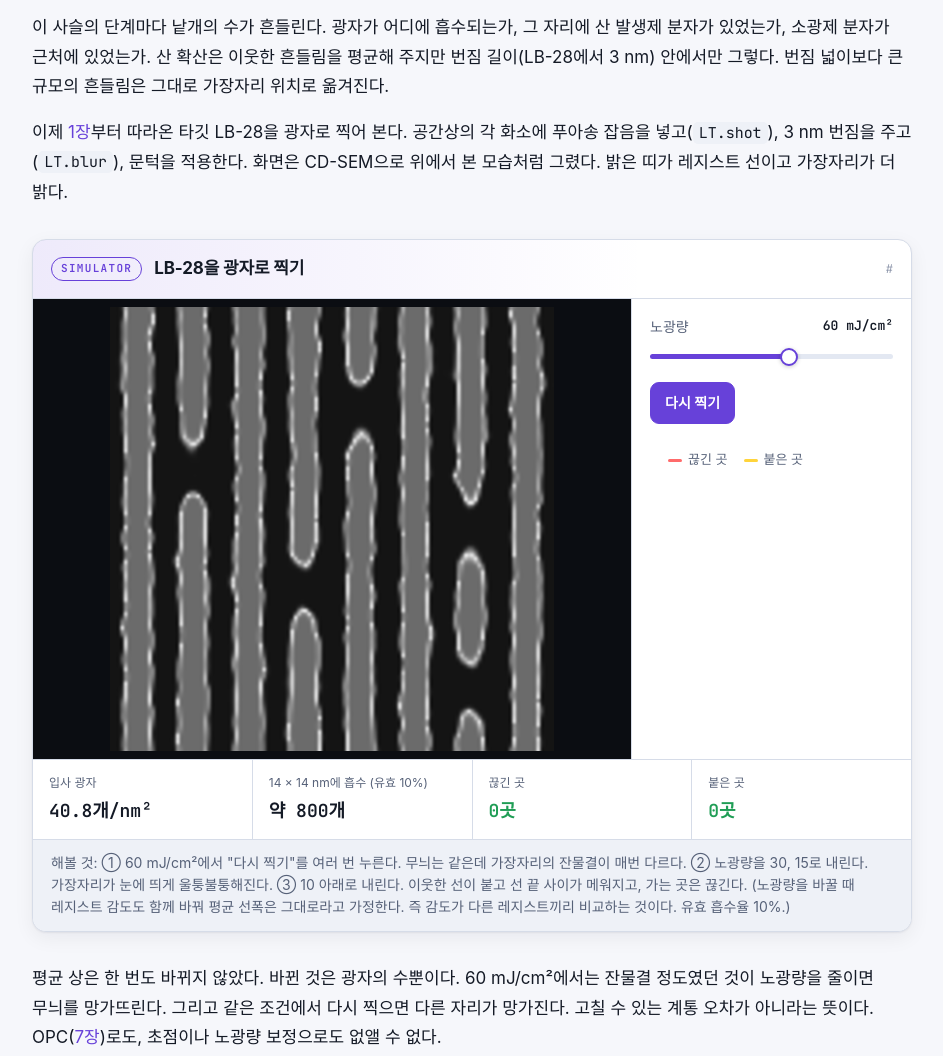
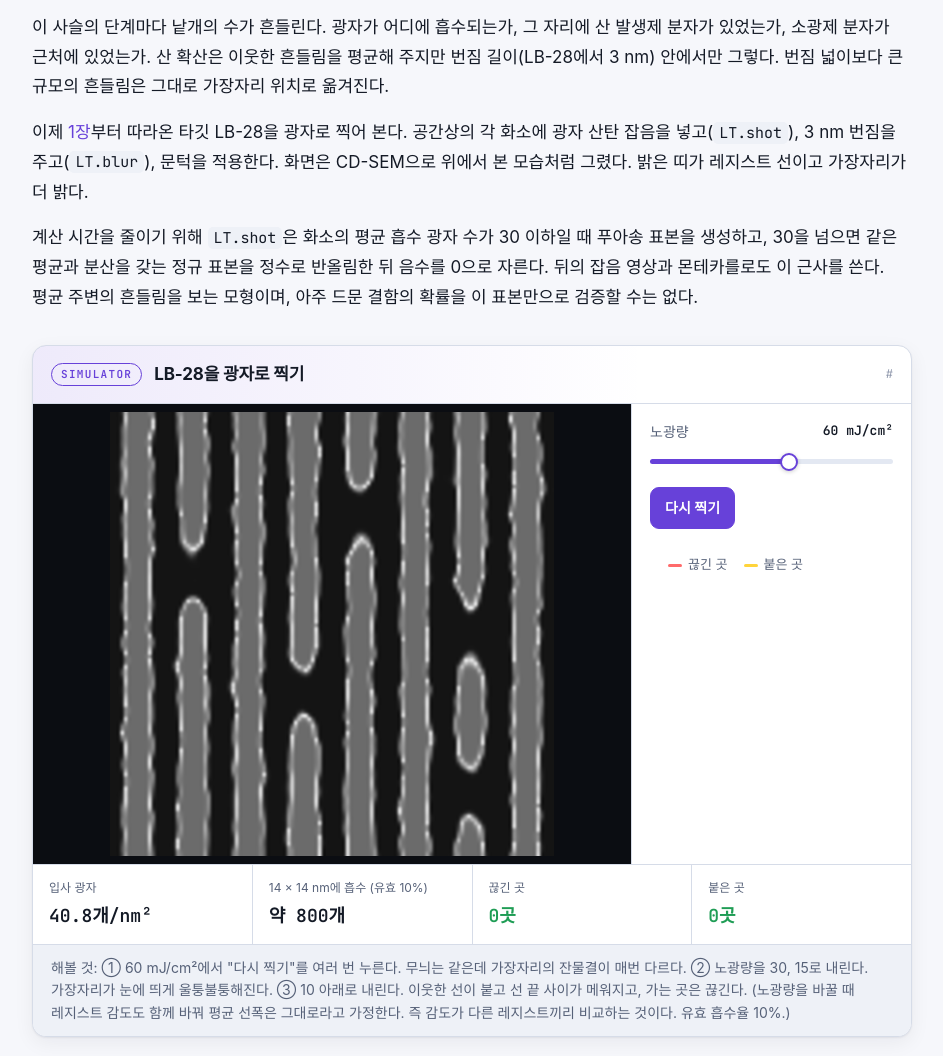
Before and after one commit to geniuskey/lithobook, a website: page chapters/stochastic.html in a window 1280 px wide. Shown: the part 2875-3931 px from the top of the page, without its empty margins (33-976 px from the left). Drawn offline with nearby package versions, Linux system fonts and the light colour scheme; a web font is replaced by a local one.

Commit message:
Clarify shot noise and rare defect approximations

```diff
--- a/chapters/stochastic.html
+++ b/chapters/stochastic.html
@@ -101,7 +101,8 @@
     <h2>광자에서 무늬까지: 흔들림이 살아남는다</h2>
     <p>흡수된 EUV 광자 하나는 92 eV로 레지스트 분자를 이온화한다. 튀어나온 광전자가 주변을 지나가며 2차 전자를 몇 개 더 만들고, 이 전자들이 수 nm 안에 있는 광산 발생제를 깨뜨려 산을 만든다(<a href="resist.html">8장</a>). 광자 하나가 산 여러 개(약 2~5개)를 낳는다. ArF에서는 광자 하나가 산 하나를 만들기도 어려웠던 것과 다르다. 그 뒤는 같다. 노광 후 베이크에서 산이 퍼지며 주변을 탈보호하고, 현상액이 탈보호된 곳을 녹인다.</p>
     <p>이 사슬의 단계마다 낱개의 수가 흔들린다. 광자가 어디에 흡수되는가, 그 자리에 산 발생제 분자가 있었는가, 소광제 분자가 근처에 있었는가. 산 확산은 이웃한 흔들림을 평균해 주지만 번짐 길이(LB-28에서 3 nm) 안에서만 그렇다. 번짐 넓이보다 큰 규모의 흔들림은 그대로 가장자리 위치로 옮겨진다.</p>
-    <p>이제 <a href="overview.html">1장</a>부터 따라온 타깃 LB-28을 광자로 찍어 본다. 공간상의 각 화소에 푸아송 잡음을 넣고(<code>LT.shot</code>), 3 nm 번짐을 주고(<code>LT.blur</code>), 문턱을 적용한다. 화면은 CD-SEM으로 위에서 본 모습처럼 그렸다. 밝은 띠가 레지스트 선이고 가장자리가 더 밝다.</p>
+    <p>이제 <a href="overview.html">1장</a>부터 따라온 타깃 LB-28을 광자로 찍어 본다. 공간상의 각 화소에 광자 산탄 잡음을 넣고(<code>LT.shot</code>), 3 nm 번짐을 주고(<code>LT.blur</code>), 문턱을 적용한다. 화면은 CD-SEM으로 위에서 본 모습처럼 그렸다. 밝은 띠가 레지스트 선이고 가장자리가 더 밝다.</p>
+    <p>계산 시간을 줄이기 위해 <code>LT.shot</code>은 화소의 평균 흡수 광자 수가 30 이하일 때 푸아송 표본을 생성하고, 30을 넘으면 같은 평균과 분산을 갖는 정규 표본을 정수로 반올림한 뒤 음수를 0으로 자른다. 뒤의 잡음 영상과 몬테카를로도 이 근사를 쓴다. 평균 주변의 흔들림을 보는 모형이며, 아주 드문 결함의 확률을 이 표본만으로 검증할 수는 없다.</p>
 
     <div class="sim" id="sim-print">
       <div class="sim-head"><span class="sim-tag">SIMULATOR</span><h3>LB-28을 광자로 찍기</h3></div>
@@ -183,7 +184,7 @@
         <div class="stat"><span class="k">결함 윈도 (&lt; 10⁻¹⁰)</span><span class="v s" id="df-o-w">—</span></div>
         <div class="stat"><span class="k">CD 규격(2.8 nm)과 겹침</span><span class="v" id="df-o-o">—</span></div>
       </div>
-      <div class="sim-note">해볼 것: ① 60 mJ/cm²에서 손잡이를 14 nm에 둔다. 다리 확률이 10⁻⁹쯤으로, 1 cm²에 수십 개다. 13 nm로 옮기면 두 자릿수 넘게 준다. ② "몬테카를로"를 몇 번 누른다. 점은 절벽 꼭대기에서만 보이고, 회색 점선(1/시행 수) 아래는 볼 수 없다. 10⁻¹⁰은 수백억 번을 찍어야 보이는 확률이다. ③ 노광량을 30으로 내린다. 두 절벽이 서로 다가와 10⁻¹⁰ 아래로 내려가는 구간이 사라진다. ④ 100으로 올리면 CD 규격 대부분이 안전해진다. (곡선은 선·간격 중심에서 번짐 넓이 안의 광자 수가 문턱을 넘을 푸아송 꼬리 확률에 칸 안의 독립된 자리 수 약 10을 곱한 것이다. 유효 흡수율 10%.)</div>
+      <div class="sim-note">해볼 것: ① 60 mJ/cm²에서 손잡이를 14 nm에 둔다. 다리 확률이 10⁻⁹쯤으로, 1 cm²에 수십 개다. 13 nm로 옮기면 두 자릿수 넘게 준다. ② "몬테카를로"를 몇 번 누른다. 점은 절벽 꼭대기에서만 보이고, 회색 점선(1/시행 수) 아래는 볼 수 없다. 10⁻¹⁰은 수백억 번을 찍어야 보이는 확률이다. ③ 노광량을 30으로 내린다. 두 절벽이 서로 다가와 10⁻¹⁰ 아래로 내려가는 구간이 사라진다. ④ 100으로 올리면 CD 규격 대부분이 안전해진다. (곡선은 선·간격 중심의 평균과 분산에서 유효 광자 수를 정하고, 푸아송 꼬리의 불완전 감마 함수 표현을 비정수 문턱까지 연속화한 근사다. 번짐으로 이웃 화소가 상관되므로 정확한 푸아송 계수 확률이나 전체 무늬의 연결 결함 확률과 같지는 않다. 칸 안의 독립 자리 수는 약 10으로 가정한다. 유효 흡수율 10%.)</div>
     </div>
 
     <p>두 곡선 사이의 골짜기가 <span class="term">결함 윈도</span><span class="en">(Defect window)</span>다. 초록 띠는 <a href="window.html">10장</a>의 CD 규격이다. 선폭이 규격 안에 있어도 절벽에 걸려 있으면 쓸 수 없다. 쓸 수 있는 것은 둘이 겹치는 부분뿐이고, 그것은 CD 윈도보다 좁다. 이 모델에서 60 mJ/cm²의 겹침은 약 12.6~13.6 nm로 CD 규격 폭 2.8 nm의 절반이 안 된다. 40 mJ/cm²에서는 겹침이 없다.</p>
@@ -625,7 +626,8 @@
     const gc = (a, x) => { let b = x + 1 - a, c = 1e300, d = 1 / b, h = d; for (let i = 1; i < 900; i++) { const an = -i * (i - a); b += 2; d = an * d + b; if (Math.abs(d) < 1e-300) d = 1e-300; c = b + an / c; if (Math.abs(c) < 1e-300) c = 1e-300; d = 1 / d; const del = d * c; h *= del; if (Math.abs(del - 1) < 1e-15) break; } return Math.exp(-x + a * Math.log(x) - lg(a)) * h; };
     const gP = (a, x) => (x <= 0 ? 0 : x < a + 1 ? gs(a, x) : 1 - gc(a, x)), gQ = (a, x) => (x <= 0 ? 1 : x < a + 1 ? 1 - gs(a, x) : gc(a, x));
     const cell = (p) => (p < 1e-8 ? S * p : 1 - Math.pow(1 - p, S));
-    /* 칸 하나의 [끊김, 다리] 확률: 번짐 넓이 안 광자 수의 푸아송 꼬리 */
+    /* 칸 하나의 [끊김, 다리] 근사: 평균·분산을 맞춘 유효 광자 수와 비정수 감마 함수 꼬리.
+       번짐의 공간 상관과 연결 결함은 독립 자리 수 S로 어림하며 정확한 푸아송 CDF가 아니다. */
     const model = (dose, e) => { const thr = T.thr / e, N = rhoOf(dose) * e * 4 * Math.PI * 9; return [cell(gP((thr * ic * N) / vc, (ic * ic * N) / vc)), cell(gQ((thr * is * N) / vs + 1, (is * is * N) / vs))]; };
     const GRID = []; for (let cd = 6.5; cd <= 20.01; cd += 0.1) GRID.push([cd, eOf(cd)]);
     const MCD = [7.5, 8.5, 9.5, 10.5, 11.5, 12.5, 13.5, 14.5, 15.5, 16.5, 17.5, 18.5, 19.5].map((cd) => [cd, eOf(cd)]);
--- a/js/litho.js
+++ b/js/litho.js
@@ -497,7 +497,9 @@
   /** 노광량(mJ/cm²) → 입사 광자 수/nm². EUV 30 mJ/cm² ≈ 20개/nm², ArF는 같은 노광량에서 약 14배. */
   LT.photons = (dose, wl) => (dose * 1e-3 / 1e14) / ((6.62607015e-34 * 2.99792458e8) / (wl * 1e-9));
   /**
-   * 광자 산탄 잡음. 세기 I(맑은 곳 1)에 화소마다 푸아송 잡음을 넣는다.
+   * 광자 산탄 잡음. 세기 I(맑은 곳 1)에 화소마다 잡음을 넣는다.
+   * 평균 흡수 광자 수 ≤30: 푸아송 표본. >30: 같은 평균·분산의 정규 표본을 반올림하고 0 절단.
+   * 큰 평균에서의 표본은 푸아송 꼬리를 정확히 재현하지 않으므로 희귀 결함 검증용이 아니다.
    * q: {dose(mJ/cm², 맑은 곳 기준), wl, absorb(흡수율, 기본 EUV 0.25), seed} → 같은 단위의 잡음 낀 세기
    */
   LT.shot = function (I, mask, q) {
```
